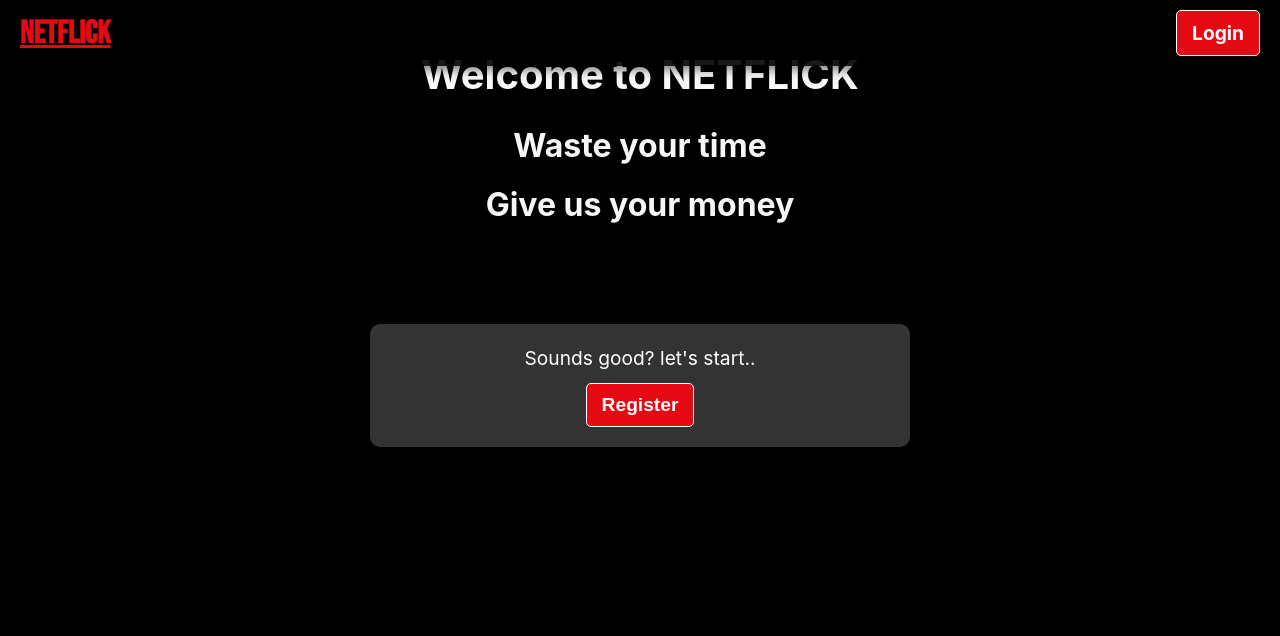
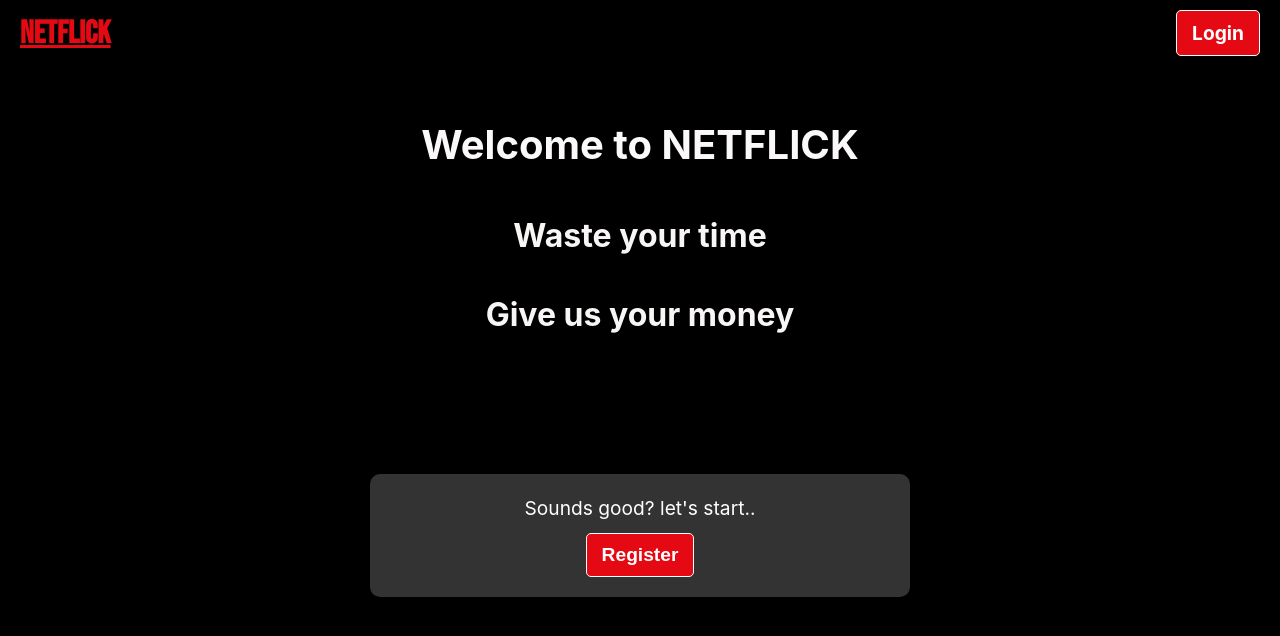
Before and after one commit to elroistav/KosherFlix, a React (Create React App) app in the folder React/: page / in a window 1280 px wide. Shown: the top 636 px of the page. Built offline with nearby package versions, Linux system fonts and the light colour scheme.

Commit message:
Update styles for Register and Welcome components; adjust form background color and add welcome content layout

```diff
--- a/React/src/styles/Register.css
+++ b/React/src/styles/Register.css
@@ -64,9 +64,8 @@
     width: 100%;
     max-width: 400px;
     margin: 0 auto;
-    margin-right: 40px;
     padding: 20px;
-    background-color: #333;
+    background-color: #494646;
     border-radius: 10px;
     box-shadow: 0 4px 10px rgba(0, 0, 0, 0.1);
 }
@@ -77,6 +76,7 @@
     border-radius: 5px;
     border: 1px solid #ccc;
     width: 100%;
+    box-sizing: border-box;
 }
 
 form button {
--- a/React/src/styles/Welcome.css
+++ b/React/src/styles/Welcome.css
@@ -1,6 +1,15 @@
 .welcome-page {
     text-align: center;
     margin-top: 50px;
+}
+.welcome-content {
+    flex: 1;
+    display: flex;
+    justify-content: center;
+    align-items: center;
+    flex-direction: column;
+    gap: 20px;
+    padding: 50px;
 }
 
 h1 {
```
